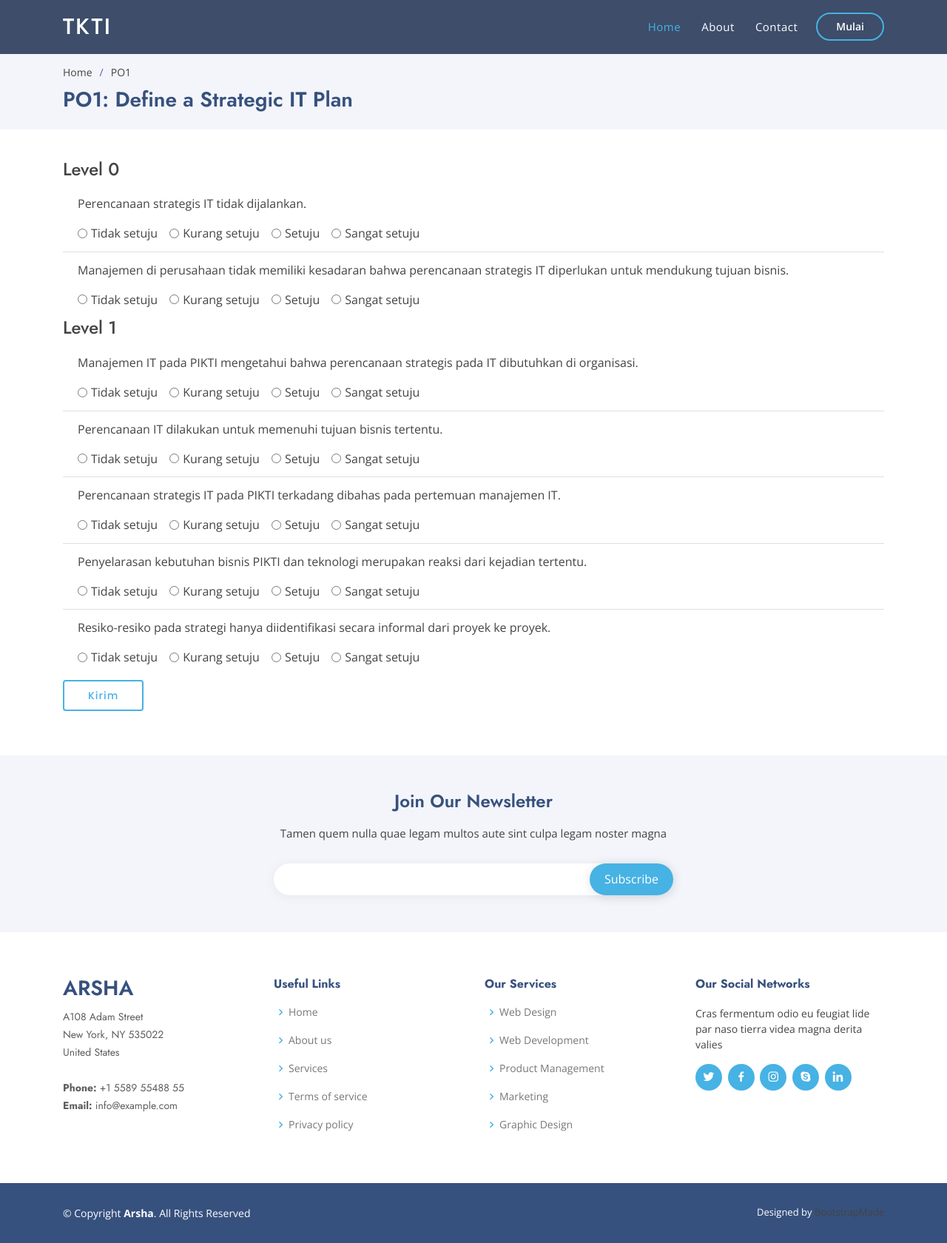
After one commit to alifialyaa/TKTI-rekomendasi, a CodeIgniter app: the page made by application/views/kuesioner.php in a window 1280 px wide. The commit adds this page. Shown: the whole page at 74% size. Run offline with CodeIgniter, Linux system fonts and the light colour scheme; some libraries are stand-ins or nearby versions.

Commit message:
Halaman kuesioner dan rekomendasi

```diff
--- a/application/views/home.php
+++ b/application/views/home.php
@@ -276,12 +276,15 @@
                     </div>
                 </div>
 
+
+
                       </div>
 
 
                     </div>
                 </div>
             </div>
+            <a href="kuesioner.php" class="btn-learn-more">Isi Data Awal</a>
             </div>
 
 
--- /dev/null
+++ b/application/views/kuesioner.php
@@ -0,0 +1,335 @@
+<!DOCTYPE html>
+<html lang="en">
+
+<head>
+  <meta charset="utf-8">
+  <meta content="width=device-width, initial-scale=1.0" name="viewport">
+
+  <title>TKTI - PO1</title>
+  <meta content="" name="description">
+  <meta content="" name="keywords">
+
+  <!-- Favicons -->
+  <link href="<?php echo base_url(); ?>img/favicon.png" rel="icon">
+  <link href="<?php echo base_url(); ?>img/apple-touch-icon.png" rel="apple-touch-icon">
+
+  <!-- Google Fonts -->
+  <link href="https://fonts.googleapis.com/css?family=Open+Sans:300,300i,400,400i,600,600i,700,700i|Jost:300,300i,400,400i,500,500i,600,600i,700,700i|Poppins:300,300i,400,400i,500,500i,600,600i,700,700i" rel="stylesheet">
+
+  <!-- Vendor CSS Files -->
+  <link href="<?php echo base_url(); ?>vendor/bootstrap/css/bootstrap.min.css" rel="stylesheet">
+  <link href="<?php echo base_url(); ?>vendor/icofont/icofont.min.css" rel="stylesheet">
+  <link href="<?php echo base_url(); ?>vendor/boxicons/css/boxicons.min.css" rel="stylesheet">
+  <link href="<?php echo base_url(); ?>vendor/remixicon/remixicon.css" rel="stylesheet">
+  <link href="<?php echo base_url(); ?>vendor/venobox/venobox.css" rel="stylesheet">
+  <link href="<?php echo base_url(); ?>vendor/owl.carousel/assets/owl.carousel.min.css" rel="stylesheet">
+  <link href="<?php echo base_url(); ?>vendor/aos/aos.css" rel="stylesheet">
+
+  <!-- Template Main CSS File -->
+  <link href="<?php echo base_url(); ?>css/style.css" rel="stylesheet">
+
+  <!-- =======================================================
+  * Template Name: Arsha - v2.3.1
+  * Template URL: https://bootstrapmade.com/arsha-free-bootstrap-html-template-corporate/
+  * Author: BootstrapMade.com
+  * License: https://bootstrapmade.com/license/
+  ======================================================== -->
+</head>
+
+<body>
+
+  <!-- ======= Header ======= -->
+  <header id="header" class="fixed-top header-inner-pages">
+    <div class="container d-flex align-items-center">
+
+      <h1 class="logo mr-auto"><a href="index.html">TKTI</a></h1>
+      <!-- Uncomment below if you prefer to use an image logo -->
+      <!-- <a href="index.html" class="logo mr-auto"><img src="<?php echo base_url(); ?>img/logo.png" alt="" class="img-fluid"></a>-->
+
+      <nav class="nav-menu d-none d-lg-block">
+        <ul>
+          <li class="active"><a href="index.html">Home</a></li>
+          <li><a href="#about">About</a></li>
+          <!-- <li><a href="#services">Services</a></li>
+          <li><a href="#portfolio">Portfolio</a></li>
+          <li><a href="#team">Team</a></li>
+          <li class="drop-down"><a href="">Drop Down</a>
+            <ul>
+              <li><a href="#">Drop Down 1</a></li>
+              <li class="drop-down"><a href="#">Deep Drop Down</a>
+                <ul>
+                  <li><a href="#">Deep Drop Down 1</a></li>
+                  <li><a href="#">Deep Drop Down 2</a></li>
+                  <li><a href="#">Deep Drop Down 3</a></li>
+                  <li><a href="#">Deep Drop Down 4</a></li>
+                  <li><a href="#">Deep Drop Down 5</a></li>
+                </ul>
+              </li>
+              <li><a href="#">Drop Down 2</a></li>
+              <li><a href="#">Drop Down 3</a></li>
+              <li><a href="#">Drop Down 4</a></li>
+            </ul>
+          </li> -->
+          <li><a href="#contact">Contact</a></li>
+
+        </ul>
+      </nav><!-- .nav-menu -->
+
+      <a href="#about" class="get-started-btn scrollto">Mulai</a>
+
+    </div>
+  </header><!-- End Header -->
+
+  <main id="main">
+
+    <!-- ======= Breadcrumbs ======= -->
+    <section id="breadcrumbs" class="breadcrumbs">
+      <div class="container">
+
+        <ol>
+          <li><a href="index.html">Home</a></li>
+          <li>PO1</li>
+        </ol>
+        <h2>PO1: Define a Strategic IT Plan </h2>
+      </div>
+    </section><!-- End Breadcrumbs -->
+
+    <section class="kuis">
+      <div class="container">
+          <h4>Level 0</h4>
+          <ul class="list-group list-group-flush">
+            <li class="list-group-item"><p>Perencanaan strategis IT tidak dijalankan.</p>
+              <div class="form-check form-check-inline">
+                <input class="form-check-input" type="radio" name="inlineRadioOptions" id="inlineRadio1" value="option1">
+                <label class="form-check-label" for="inlineRadio1">Tidak setuju</label>
+              </div>
+              <div class="form-check form-check-inline">
+                <input class="form-check-input" type="radio" name="inlineRadioOptions" id="inlineRadio2" value="option2">
+                <label class="form-check-label" for="inlineRadio2">Kurang setuju</label>
+              </div>
+              <div class="form-check form-check-inline">
+                <input class="form-check-input" type="radio" name="inlineRadioOptions" id="inlineRadio1" value="option1">
+                <label class="form-check-label" for="inlineRadio1">Setuju</label>
+              </div>
+              <div class="form-check form-check-inline">
+                <input class="form-check-input" type="radio" name="inlineRadioOptions" id="inlineRadio2" value="option2">
+                <label class="form-check-label" for="inlineRadio2">Sangat setuju</label>
+              </div></li>
+            <li class="list-group-item"><p>Manajemen di perusahaan tidak memiliki kesadaran bahwa perencanaan strategis IT diperlukan untuk mendukung tujuan bisnis.</p>
+              <div class="form-check form-check-inline">
+                <input class="form-check-input" type="radio" name="inlineRadioOptions" id="inlineRadio1" value="option1">
+                <label class="form-check-label" for="inlineRadio1">Tidak setuju</label>
+              </div>
+              <div class="form-check form-check-inline">
+                <input class="form-check-input" type="radio" name="inlineRadioOptions" id="inlineRadio2" value="option2">
+                <label class="form-check-label" for="inlineRadio2">Kurang setuju</label>
+              </div>
+              <div class="form-check form-check-inline">
+                <input class="form-check-input" type="radio" name="inlineRadioOptions" id="inlineRadio1" value="option1">
+                <label class="form-check-label" for="inlineRadio1">Setuju</label>
+              </div>
+              <div class="form-check form-check-inline">
+                <input class="form-check-input" type="radio" name="inlineRadioOptions" id="inlineRadio2" value="option2">
+                <label class="form-check-label" for="inlineRadio2">Sangat setuju</label>
+              </div></li>
+          </ul>
+
+          <h4>Level 1</h4>
+          <ul class="list-group list-group-flush">
+            <li class="list-group-item"><p>Manajemen IT pada PIKTI mengetahui bahwa perencanaan strategis pada IT dibutuhkan di organisasi.</p>
+              <div class="form-check form-check-inline">
+                <input class="form-check-input" type="radio" name="inlineRadioOptions" id="inlineRadio1" value="option1">
+                <label class="form-check-label" for="inlineRadio1">Tidak setuju</label>
+              </div>
+              <div class="form-check form-check-inline">
+                <input class="form-check-input" type="radio" name="inlineRadioOptions" id="inlineRadio2" value="option2">
+                <label class="form-check-label" for="inlineRadio2">Kurang setuju</label>
+              </div>
+              <div class="form-check form-check-inline">
+                <input class="form-check-input" type="radio" name="inlineRadioOptions" id="inlineRadio1" value="option1">
+                <label class="form-check-label" for="inlineRadio1">Setuju</label>
+              </div>
+              <div class="form-check form-check-inline">
+                <input class="form-check-input" type="radio" name="inlineRadioOptions" id="inlineRadio2" value="option2">
+                <label class="form-check-label" for="inlineRadio2">Sangat setuju</label>
+              </div></li>
+            <li class="list-group-item"><p>Perencanaan IT dilakukan untuk memenuhi tujuan bisnis tertentu.</p>
+              <div class="form-check form-check-inline">
+                <input class="form-check-input" type="radio" name="inlineRadioOptions" id="inlineRadio1" value="option1">
+                <label class="form-check-label" for="inlineRadio1">Tidak setuju</label>
+              </div>
+              <div class="form-check form-check-inline">
+                <input class="form-check-input" type="radio" name="inlineRadioOptions" id="inlineRadio2" value="option2">
+                <label class="form-check-label" for="inlineRadio2">Kurang setuju</label>
+              </div>
+              <div class="form-check form-check-inline">
+                <input class="form-check-input" type="radio" name="inlineRadioOptions" id="inlineRadio1" value="option1">
+                <label class="form-check-label" for="inlineRadio1">Setuju</label>
+              </div>
+              <div class="form-check form-check-inline">
+                <input class="form-check-input" type="radio" name="inlineRadioOptions" id="inlineRadio2" value="option2">
+                <label class="form-check-label" for="inlineRadio2">Sangat setuju</label>
+              </div></li>
+              <li class="list-group-item"><p>Perencanaan strategis IT pada PIKTI terkadang dibahas pada pertemuan manajemen IT.</p>
+                <div class="form-check form-check-inline">
+                  <input class="form-check-input" type="radio" name="inlineRadioOptions" id="inlineRadio1" value="option1">
+                  <label class="form-check-label" for="inlineRadio1">Tidak setuju</label>
+                </div>
+                <div class="form-check form-check-inline">
+                  <input class="form-check-input" type="radio" name="inlineRadioOptions" id="inlineRadio2" value="option2">
+                  <label class="form-check-label" for="inlineRadio2">Kurang setuju</label>
+                </div>
+                <div class="form-check form-check-inline">
+                  <input class="form-check-input" type="radio" name="inlineRadioOptions" id="inlineRadio1" value="option1">
+                  <label class="form-check-label" for="inlineRadio1">Setuju</label>
+                </div>
+                <div class="form-check form-check-inline">
+                  <input class="form-check-input" type="radio" name="inlineRadioOptions" id="inlineRadio2" value="option2">
+                  <label class="form-check-label" for="inlineRadio2">Sangat setuju</label>
+                </div></li>
+                <li class="list-group-item"><p>Penyelarasan kebutuhan bisnis PIKTI dan teknologi merupakan reaksi dari kejadian tertentu.</p>
+                  <div class="form-check form-check-inline">
+                    <input class="form-check-input" type="radio" name="inlineRadioOptions" id="inlineRadio1" value="option1">
+                    <label class="form-check-label" for="inlineRadio1">Tidak setuju</label>
+                  </div>
+                  <div class="form-check form-check-inline">
+                    <input class="form-check-input" type="radio" name="inlineRadioOptions" id="inlineRadio2" value="option2">
+                    <label class="form-check-label" for="inlineRadio2">Kurang setuju</label>
+                  </div>
+                  <div class="form-check form-check-inline">
+                    <input class="form-check-input" type="radio" name="inlineRadioOptions" id="inlineRadio1" value="option1">
+                    <label class="form-check-label" for="inlineRadio1">Setuju</label>
+                  </div>
+                  <div class="form-check form-check-inline">
+                    <input class="form-check-input" type="radio" name="inlineRadioOptions" id="inlineRadio2" value="option2">
+                    <label class="form-check-label" for="inlineRadio2">Sangat setuju</label>
+                  </div></li>
+                  <li class="list-group-item"><p>Resiko-resiko pada strategi hanya diidentifikasi secara informal dari proyek ke proyek.</p>
+                    <div class="form-check form-check-inline">
+                      <input class="form-check-input" type="radio" name="inlineRadioOptions" id="inlineRadio1" value="option1">
+                      <label class="form-check-label" for="inlineRadio1">Tidak setuju</label>
+                    </div>
+                    <div class="form-check form-check-inline">
+                      <input class="form-check-input" type="radio" name="inlineRadioOptions" id="inlineRadio2" value="option2">
+                      <label class="form-check-label" for="inlineRadio2">Kurang setuju</label>
+                    </div>
+                    <div class="form-check form-check-inline">
+                      <input class="form-check-input" type="radio" name="inlineRadioOptions" id="inlineRadio1" value="option1">
+                      <label class="form-check-label" for="inlineRadio1">Setuju</label>
+                    </div>
+                    <div class="form-check form-check-inline">
+                      <input class="form-check-input" type="radio" name="inlineRadioOptions" id="inlineRadio2" value="option2">
+                      <label class="form-check-label" for="inlineRadio2">Sangat setuju</label>
+                    </div></li>
+          </ul>
+          <a href="rekomendasi.php" class="btn-learn-more">Kirim</a>
+          </div>
+      </div>
+    </section>
+
+  </main><!-- End #main -->
+
+  <!-- ======= Footer ======= -->
+  <footer id="footer">
+
+    <div class="footer-newsletter">
+      <div class="container">
+        <div class="row justify-content-center">
+          <div class="col-lg-6">
+            <h4>Join Our Newsletter</h4>
+            <p>Tamen quem nulla quae legam multos aute sint culpa legam noster magna</p>
+            <form action="" method="post">
+              <input type="email" name="email"><input type="submit" value="Subscribe">
+            </form>
+          </div>
+        </div>
+      </div>
+    </div>
+
+    <div class="footer-top">
+      <div class="container">
+        <div class="row">
+
+          <div class="col-lg-3 col-md-6 footer-contact">
+            <h3>Arsha</h3>
+            <p>
+              A108 Adam Street <br>
+              New York, NY 535022<br>
+              United States <br><br>
+              <strong>Phone:</strong> +1 5589 55488 55<br>
+              <strong>Email:</strong> info@example.com<br>
+            </p>
+          </div>
+
+          <div class="col-lg-3 col-md-6 footer-links">
+            <h4>Useful Links</h4>
+            <ul>
+              <li><i class="bx bx-chevron-right"></i> <a href="#">Home</a></li>
+              <li><i class="bx bx-chevron-right"></i> <a href="#">About us</a></li>
+              <li><i class="bx bx-chevron-right"></i> <a href="#">Services</a></li>
+              <li><i class="bx bx-chevron-right"></i> <a href="#">Terms of service</a></li>
+              <li><i class="bx bx-chevron-right"></i> <a href="#">Privacy policy</a></li>
+            </ul>
+          </div>
+
+          <div class="col-lg-3 col-md-6 footer-links">
+            <h4>Our Services</h4>
+            <ul>
+              <li><i class="bx bx-chevron-right"></i> <a href="#">Web Design</a></li>
+              <li><i class="bx bx-chevron-right"></i> <a href="#">Web Development</a></li>
+              <li><i class="bx bx-chevron-right"></i> <a href="#">Product Management</a></li>
+              <li><i class="bx bx-chevron-right"></i> <a href="#">Marketing</a></li>
+              <li><i class="bx bx-chevron-right"></i> <a href="#">Graphic Design</a></li>
+            </ul>
+          </div>
+
+          <div class="col-lg-3 col-md-6 footer-links">
+            <h4>Our Social Networks</h4>
+            <p>Cras fermentum odio eu feugiat lide par naso tierra videa magna derita valies</p>
+            <div class="social-links mt-3">
+              <a href="#" class="twitter"><i class="bx bxl-twitter"></i></a>
+              <a href="#" class="facebook"><i class="bx bxl-facebook"></i></a>
+              <a href="#" class="instagram"><i class="bx bxl-instagram"></i></a>
+              <a href="#" class="google-plus"><i class="bx bxl-skype"></i></a>
+              <a href="#" class="linkedin"><i class="bx bxl-linkedin"></i></a>
+            </div>
+          </div>
+
+        </div>
+      </div>
+    </div>
+
+    <div class="container footer-bottom clearfix">
+      <div class="copyright">
+        &copy; Copyright <strong><span>Arsha</span></strong>. All Rights Reserved
+      </div>
+      <div class="credits">
+        <!-- All the links in the footer should remain intact. -->
+        <!-- You can delete the links only if you purchased the pro version. -->
+        <!-- Licensing information: https://bootstrapmade.com/license/ -->
+        <!-- Purchase the pro version with working PHP/AJAX contact form: https://bootstrapmade.com/arsha-free-bootstrap-html-template-corporate/ -->
+        Designed by <a href="https://bootstrapmade.com/">BootstrapMade</a>
+      </div>
+    </div>
+  </footer><!-- End Footer -->
+
+  <a href="#" class="back-to-top"><i class="ri-arrow-up-line"></i></a>
+  <div id="preloader"></div>
+
+  <!-- Vendor JS Files -->
+  <script src="<?php echo base_url(); ?>vendor/jquery/jquery.min.js"></script>
+  <script src="<?php echo base_url(); ?>vendor/bootstrap/js/bootstrap.bundle.min.js"></script>
+  <script src="<?php echo base_url(); ?>vendor/jquery.easing/jquery.easing.min.js"></script>
+  <script src="<?php echo base_url(); ?>vendor/php-email-form/validate.js"></script>
+  <script src="<?php echo base_url(); ?>vendor/waypoints/jquery.waypoints.min.js"></script>
+  <script src="<?php echo base_url(); ?>vendor/isotope-layout/isotope.pkgd.min.js"></script>
+  <script src="<?php echo base_url(); ?>vendor/venobox/venobox.min.js"></script>
+  <script src="<?php echo base_url(); ?>vendor/owl.carousel/owl.carousel.min.js"></script>
+  <script src="<?php echo base_url(); ?>vendor/aos/aos.js"></script>
+
+  <!-- Template Main JS File -->
+  <script src="<?php echo base_url(); ?>js/main.js"></script>
+
+</body>
+
+</html>
```
Also changed, not shown: application/controllers/kuesioner.php (added, +25 -0 lines), application/views/rekomendasi.php (added, +250 -0 lines).
